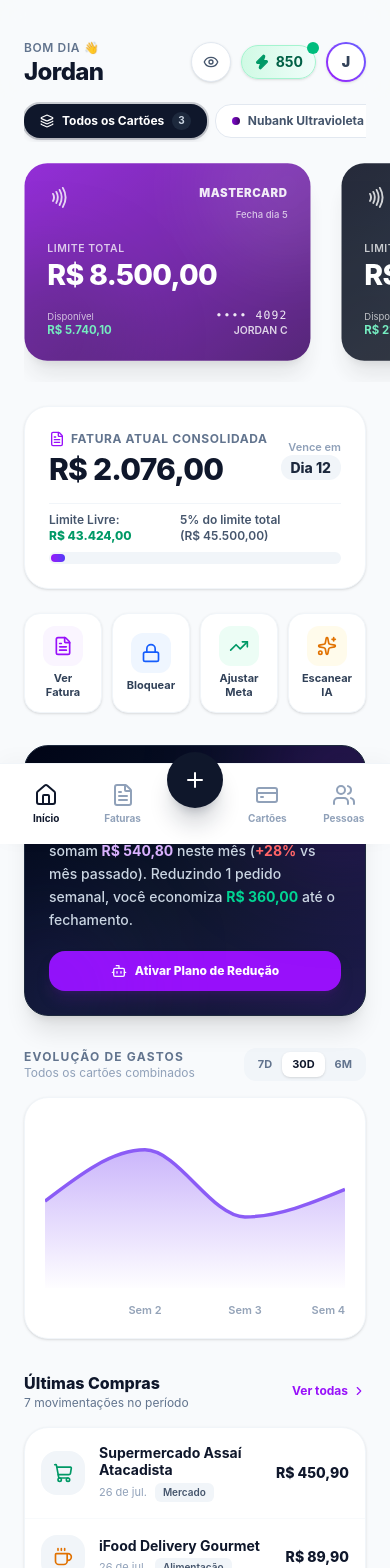
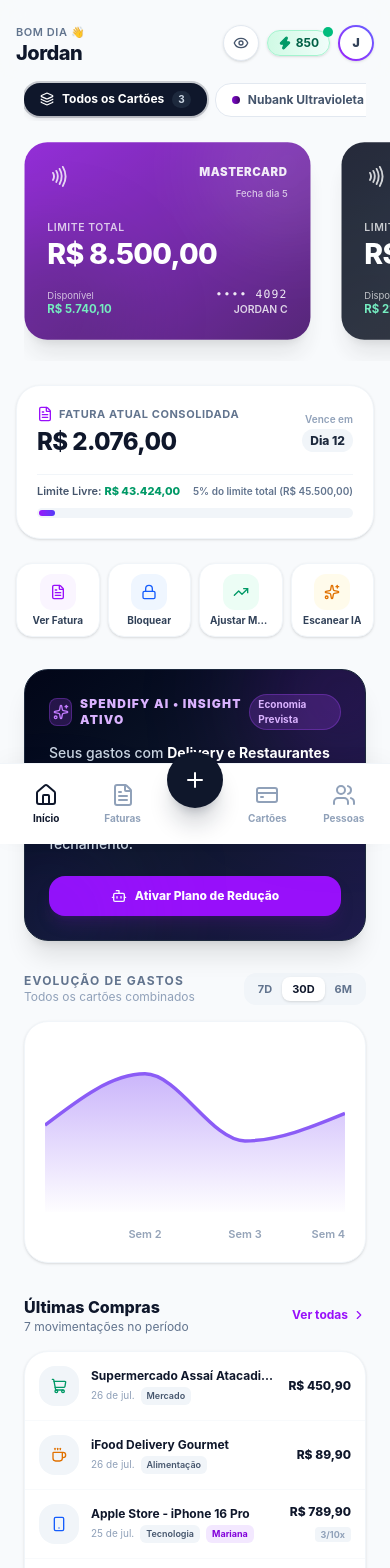
Before and after one commit to J-alvesc/spendify_app, a React (Vite) app: page /dashboard in a window 390 px wide. Shown: the top 1568 px of the page. Built offline with nearby package versions, Linux system fonts and the light colour scheme; no server answers.

Commit message:
fix(mobile): optimize mobile-first typography and responsiveness across layout, dashboard, and invoices

```diff
--- a/src/components/layout/Layout.tsx
+++ b/src/components/layout/Layout.tsx
@@ -66,20 +66,20 @@
   return (
     <div className="min-h-screen bg-slate-50 text-slate-900 pb-24 relative selection:bg-purple-200">
       {/* Header Global */}
-      <header className="px-6 pt-10 pb-4 flex items-center justify-between sticky top-0 bg-slate-50/80 backdrop-blur-md z-30">
-        <div>
-          <p className="text-xs text-slate-500 font-semibold uppercase tracking-wider mb-1">
+      <header className="px-4 sm:px-6 pt-6 sm:pt-10 pb-4 flex items-center justify-between sticky top-0 bg-slate-50/80 backdrop-blur-md z-30">
+        <div className="min-w-0 pr-2">
+          <p className="text-[11px] sm:text-xs text-slate-500 font-semibold uppercase tracking-wider mb-0.5 sm:mb-1">
             Bom dia 👋
           </p>
-          <h1 className="text-2xl font-extrabold text-slate-900 tracking-tight leading-none">
+          <h1 className="text-xl sm:text-2xl font-extrabold text-slate-900 tracking-tight leading-none truncate">
             {profile?.name?.split(" ")[0] || "Jordan"}
           </h1>
         </div>
-        <div className="flex items-center gap-2.5">
+        <div className="flex items-center gap-2 shrink-0">
           {/* Botão de Ocultar/Exibir Valores */}
           <button
             onClick={toggleHideValues}
-            className="w-10 h-10 rounded-full bg-white border border-slate-200 shadow-sm flex items-center justify-center text-slate-600 hover:text-slate-900 hover:bg-slate-100 transition-all active:scale-95"
+            className="w-9 h-9 sm:w-10 sm:h-10 rounded-full bg-white border border-slate-200 shadow-sm flex items-center justify-center text-slate-600 hover:text-slate-900 hover:bg-slate-100 transition-all active:scale-95"
             title={hideValues ? "Mostrar valores" : "Ocultar valores"}
             aria-label={hideValues ? "Mostrar valores" : "Ocultar valores"}
           >
@@ -92,23 +92,23 @@
 
           {/* Badge de Score Financeiro */}
           <div
-            className={`bg-gradient-to-r ${theme.wrapper} border px-3 py-1.5 rounded-full flex items-center gap-1.5 shadow-sm relative group cursor-pointer transition-transform duration-200 active:scale-95`}
+            className={`bg-gradient-to-r ${theme.wrapper} border px-2.5 sm:px-3 py-1 sm:py-1.5 rounded-full flex items-center gap-1 sm:gap-1.5 shadow-sm relative group cursor-pointer transition-transform duration-200 active:scale-95`}
             title="Seu Spendify Score de crédito e saúde financeira"
           >
-            <div className="absolute -top-1 -right-1 flex h-3 w-3">
+            <div className="absolute -top-1 -right-1 flex h-2.5 w-2.5 sm:h-3 sm:w-3">
               <span
                 className={`animate-ping absolute inline-flex h-full w-full rounded-full ${theme.pingBg} opacity-75`}
               ></span>
               <span
-                className={`relative inline-flex rounded-full h-3 w-3 ${theme.dotBg}`}
+                className={`relative inline-flex rounded-full h-2.5 w-2.5 sm:h-3 sm:w-3 ${theme.dotBg}`}
               ></span>
             </div>
-            <Zap className={`w-4 h-4 ${theme.icon}`} />
-            <span className={`text-sm font-bold ${theme.text}`}>{score}</span>
+            <Zap className={`w-3.5 h-3.5 sm:w-4 sm:h-4 ${theme.icon}`} />
+            <span className={`text-xs sm:text-sm font-bold ${theme.text}`}>{score}</span>
           </div>
 
           {/* Avatar com Borda */}
-          <div className="w-10 h-10 rounded-full bg-gradient-to-tr from-purple-600 to-indigo-500 p-[2px] shadow-sm">
+          <div className="w-9 h-9 sm:w-10 sm:h-10 rounded-full bg-gradient-to-tr from-purple-600 to-indigo-500 p-[2px] shadow-sm shrink-0">
             <div className="w-full h-full rounded-full bg-white overflow-hidden flex items-center justify-center">
               {profile?.avatar_url ? (
                 <img
@@ -117,7 +117,7 @@
                   className="w-full h-full object-cover"
                 />
               ) : (
-                <span className="text-sm font-black text-slate-700">
+                <span className="text-xs sm:text-sm font-black text-slate-700">
                   {profile?.name?.charAt(0) || "J"}
                 </span>
               )}
--- a/src/features/dashboard/DashboardFeature.tsx
+++ b/src/features/dashboard/DashboardFeature.tsx
@@ -383,28 +383,28 @@
       </section>
 
       {/* 3. RESUMO INTELIGENTE: FATURA + BARRA DE COMPROMETIMENTO */}
-      <section className="px-6 mb-6">
-        <div className="bg-white rounded-3xl p-6 shadow-sm border border-slate-100">
-          <div className="flex items-center justify-between mb-4">
-            <div>
+      <section className="px-4 sm:px-6 mb-6">
+        <div className="bg-white rounded-3xl p-5 sm:p-6 shadow-sm border border-slate-100">
+          <div className="flex items-center justify-between mb-4 gap-2">
+            <div className="min-w-0">
               <div className="flex items-center gap-1.5 text-slate-500 mb-1">
-                <FileText className="w-4 h-4 text-purple-600" />
-                <p className="text-xs font-bold uppercase tracking-wider">
+                <FileText className="w-4 h-4 text-purple-600 shrink-0" />
+                <p className="text-[11px] sm:text-xs font-bold uppercase tracking-wider truncate">
                   {currentCard
                     ? `Fatura • ${currentCard.bank_name || currentCard.brand}`
                     : "Fatura Atual Consolidada"}
                 </p>
               </div>
-              <h3 className="text-3xl font-extrabold text-slate-900 tracking-tight">
+              <h3 className="text-2xl sm:text-3xl font-extrabold text-slate-900 tracking-tight truncate">
                 {formatPrivate(metrics.invoice, formatCurrency)}
               </h3>
             </div>
 
-            <div className="text-right">
-              <span className="text-[11px] font-semibold text-slate-400 block">
+            <div className="text-right shrink-0">
+              <span className="text-[10px] sm:text-[11px] font-semibold text-slate-400 block">
                 Vence em
               </span>
-              <span className="text-sm font-extrabold text-slate-800 bg-slate-100 px-2.5 py-1 rounded-xl">
+              <span className="text-xs sm:text-sm font-extrabold text-slate-800 bg-slate-100 px-2 sm:px-2.5 py-1 rounded-xl whitespace-nowrap">
                 Dia {metrics.dueDay}
               </span>
             </div>
@@ -412,20 +412,20 @@
 
           {/* Barra de Progresso do Limite Comprometido */}
           <div className="space-y-2 pt-2 border-t border-slate-100">
-            <div className="flex justify-between text-xs font-semibold text-slate-600">
-              <span>
+            <div className="flex justify-between items-center text-[11px] sm:text-xs font-semibold text-slate-600 gap-2">
+              <span className="truncate">
                 Limite Livre:{" "}
                 <strong className="text-emerald-600 font-extrabold">
                   {formatPrivate(metrics.available, formatCurrency)}
                 </strong>
               </span>
-              <span>
+              <span className="shrink-0 text-[10px] sm:text-xs text-slate-500">
                 {metrics.percentUsed}% do limite total (
                 {formatPrivate(metrics.totalLimit, formatCurrency)})
               </span>
             </div>
 
-            <div className="w-full bg-slate-100 rounded-full h-3 overflow-hidden p-0.5">
+            <div className="w-full bg-slate-100 rounded-full h-2.5 sm:h-3 overflow-hidden p-0.5">
               <div
                 className={`h-full rounded-full transition-all duration-500 ${
                   metrics.percentUsed > 85
@@ -442,18 +442,18 @@
       </section>
 
       {/* 4. QUICK ACTION CHIPS (ATALHOS ERGONÔMICOS) */}
-      <section className="px-6 mb-8">
-        <div className="grid grid-cols-4 gap-2.5">
+      <section className="px-4 sm:px-6 mb-8">
+        <div className="grid grid-cols-4 gap-2 sm:gap-2.5">
           <button
             onClick={() =>
               alert("Direcionando para o detalhamento da fatura...")
             }
-            className="flex flex-col items-center justify-center p-3 bg-white hover:bg-slate-50 border border-slate-100 rounded-2xl shadow-sm transition-all active:scale-95 group cursor-pointer"
+            className="flex flex-col items-center justify-center p-2.5 sm:p-3 bg-white hover:bg-slate-50 border border-slate-100 rounded-2xl shadow-sm transition-all active:scale-95 group cursor-pointer"
           >
-            <div className="w-10 h-10 rounded-xl bg-purple-50 text-purple-600 flex items-center justify-center mb-1.5 group-hover:scale-110 transition-transform">
-              <FileText className="w-5 h-5" />
+            <div className="w-9 h-9 sm:w-10 sm:h-10 rounded-xl bg-purple-50 text-purple-600 flex items-center justify-center mb-1 sm:mb-1.5 group-hover:scale-110 transition-transform">
+              <FileText className="w-4 h-4 sm:w-5 sm:h-5" />
             </div>
-            <span className="text-[11px] font-bold text-slate-700 text-center leading-tight">
+            <span className="text-[10px] sm:text-[11px] font-bold text-slate-700 text-center leading-tight truncate max-w-full">
               Ver Fatura
             </span>
           </button>
@@ -466,12 +466,12 @@
                 toggleLock(cards[0].id);
               }
             }}
-            className="flex flex-col items-center justify-center p-3 bg-white hover:bg-slate-50 border border-slate-100 rounded-2xl shadow-sm transition-all active:scale-95 group cursor-pointer"
+            className="flex flex-col items-center justify-center p-2.5 sm:p-3 bg-white hover:bg-slate-50 border border-slate-100 rounded-2xl shadow-sm transition-all active:scale-95 group cursor-pointer"
           >
-            <div className="w-10 h-10 rounded-xl bg-blue-50 text-blue-600 flex items-center justify-center mb-1.5 group-hover:scale-110 transition-transform">
-              <Lock className="w-5 h-5" />
+            <div className="w-9 h-9 sm:w-10 sm:h-10 rounded-xl bg-blue-50 text-blue-600 flex items-center justify-center mb-1 sm:mb-1.5 group-hover:scale-110 transition-transform">
+              <Lock className="w-4 h-4 sm:w-5 sm:h-5" />
             </div>
-            <span className="text-[11px] font-bold text-slate-700 text-center leading-tight">
+            <span className="text-[10px] sm:text-[11px] font-bold text-slate-700 text-center leading-tight truncate max-w-full">
               {currentCard && isCardLocked[currentCard.id]
                 ? "Desbloquear"
                 : "Bloquear"}
@@ -480,12 +480,12 @@
 
           <button
             onClick={() => setIsNewGoalModalOpen(true)}
-            className="flex flex-col items-center justify-center p-3 bg-white hover:bg-slate-50 border border-slate-100 rounded-2xl shadow-sm transition-all active:scale-95 group cursor-pointer"
+            className="flex flex-col items-center justify-center p-2.5 sm:p-3 bg-white hover:bg-slate-50 border border-slate-100 rounded-2xl shadow-sm transition-all active:scale-95 group cursor-pointer"
           >
-            <div className="w-10 h-10 rounded-xl bg-emerald-50 text-emerald-600 flex items-center justify-center mb-1.5 group-hover:scale-110 transition-transform">
-              <TrendingUp className="w-5 h-5" />
+            <div className="w-9 h-9 sm:w-10 sm:h-10 rounded-xl bg-emerald-50 text-emerald-600 flex items-center justify-center mb-1 sm:mb-1.5 group-hover:scale-110 transition-transform">
+              <TrendingUp className="w-4 h-4 sm:w-5 sm:h-5" />
             </div>
-            <span className="text-[11px] font-bold text-slate-700 text-center leading-tight">
+            <span className="text-[10px] sm:text-[11px] font-bold text-slate-700 text-center leading-tight truncate max-w-full">
               Ajustar Meta
             </span>
           </button>
@@ -494,12 +494,12 @@
             onClick={() =>
               alert("Leitor de Cupons e Comprovantes com IA (Em Breve)")
             }
-            className="flex flex-col items-center justify-center p-3 bg-white hover:bg-slate-50 border border-slate-100 rounded-2xl shadow-sm transition-all active:scale-95 group cursor-pointer"
+            className="flex flex-col items-center justify-center p-2.5 sm:p-3 bg-white hover:bg-slate-50 border border-slate-100 rounded-2xl shadow-sm transition-all active:scale-95 group cursor-pointer"
           >
-            <div className="w-10 h-10 rounded-xl bg-amber-50 text-amber-600 flex items-center justify-center mb-1.5 group-hover:scale-110 transition-transform">
-              <Sparkles className="w-5 h-5" />
+            <div className="w-9 h-9 sm:w-10 sm:h-10 rounded-xl bg-amber-50 text-amber-600 flex items-center justify-center mb-1 sm:mb-1.5 group-hover:scale-110 transition-transform">
+              <Sparkles className="w-4 h-4 sm:w-5 sm:h-5" />
             </div>
-            <span className="text-[11px] font-bold text-slate-700 text-center leading-tight">
+            <span className="text-[10px] sm:text-[11px] font-bold text-slate-700 text-center leading-tight truncate max-w-full">
               Escanear IA
             </span>
           </button>
@@ -690,30 +690,30 @@
             filteredTransactions.slice(0, 6).map((tx) => (
               <div
                 key={tx.id}
-                className="flex items-center justify-between p-4 hover:bg-slate-50/80 transition-colors"
+                className="flex items-center justify-between p-3.5 sm:p-4 hover:bg-slate-50/80 transition-colors gap-3"
               >
-                <div className="flex items-center gap-3.5">
-                  <div className="w-11 h-11 rounded-2xl bg-slate-100 flex items-center justify-center text-slate-600 shrink-0">
+                <div className="flex items-center gap-3 min-w-0">
+                  <div className="w-10 h-10 sm:w-11 sm:h-11 rounded-2xl bg-slate-100 flex items-center justify-center text-slate-600 shrink-0">
                     {tx.category.toLowerCase().includes("mercado") ? (
-                      <ShoppingCart className="w-5 h-5 text-emerald-600" />
+                      <ShoppingCart className="w-4 h-4 sm:w-5 sm:h-5 text-emerald-600" />
                     ) : tx.category.toLowerCase().includes("alimentação") ? (
-                      <Coffee className="w-5 h-5 text-amber-600" />
+                      <Coffee className="w-4 h-4 sm:w-5 sm:h-5 text-amber-600" />
                     ) : tx.category.toLowerCase().includes("streaming") ||
                       tx.category.toLowerCase().includes("lazer") ? (
-                      <Tv className="w-5 h-5 text-indigo-600" />
+                      <Tv className="w-4 h-4 sm:w-5 sm:h-5 text-indigo-600" />
                     ) : tx.category.toLowerCase().includes("tecnologia") ? (
-                      <Smartphone className="w-5 h-5 text-blue-600" />
+                      <Smartphone className="w-4 h-4 sm:w-5 sm:h-5 text-blue-600" />
                     ) : (
-                      <Tag className="w-5 h-5 text-slate-600" />
+                      <Tag className="w-4 h-4 sm:w-5 sm:h-5 text-slate-600" />
                     )}
                   </div>
 
-                  <div>
-                    <p className="font-bold text-sm text-slate-900 leading-tight">
+                  <div className="min-w-0">
+                    <p className="font-bold text-xs sm:text-sm text-slate-900 leading-tight truncate">
                       {tx.description}
                     </p>
-                    <div className="flex items-center gap-2 mt-1">
-                      <span className="text-[11px] text-slate-400">
+                    <div className="flex items-center gap-1.5 sm:gap-2 mt-1 flex-wrap">
+                      <span className="text-[10px] sm:text-[11px] text-slate-400 shrink-0">
                         {tx.date
                           ? new Date(tx.date + "T12:00:00Z").toLocaleDateString(
                               "pt-BR",
@@ -721,11 +721,11 @@
                             )
                           : "Hoje"}
                       </span>
-                      <span className="text-[10px] bg-slate-100 text-slate-600 font-semibold px-2 py-0.5 rounded-md">
+                      <span className="text-[9px] sm:text-[10px] bg-slate-100 text-slate-600 font-semibold px-1.5 sm:px-2 py-0.5 rounded-md truncate max-w-[110px]">
                         {tx.category}
                       </span>
                       {tx.buyer_name && tx.buyer_name !== "Jordan" && (
-                        <span className="text-[10px] bg-purple-100 text-purple-700 font-bold px-1.5 py-0.5 rounded-md">
+                        <span className="text-[9px] sm:text-[10px] bg-purple-100 text-purple-700 font-bold px-1.5 py-0.5 rounded-md truncate max-w-[90px]">
                           {tx.buyer_name}
                         </span>
                       )}
@@ -733,12 +733,12 @@
                   </div>
                 </div>
 
-                <div className="text-right">
-                  <p className="font-extrabold text-sm text-slate-900">
+                <div className="text-right shrink-0">
+                  <p className="font-extrabold text-xs sm:text-sm text-slate-900 whitespace-nowrap">
                     {formatPrivate(tx.amount, formatCurrency)}
                   </p>
                   {tx.installments > 1 && (
-                    <span className="text-[10px] font-bold text-slate-400 bg-slate-100 px-1.5 py-0.5 rounded">
+                    <span className="text-[9px] sm:text-[10px] font-bold text-slate-400 bg-slate-100 px-1.5 py-0.5 rounded">
                       {tx.current_installment
                         ? `${tx.current_installment}/${tx.installments}x`
                         : `${tx.installments}x`}
```
Also changed, not shown: src/pages/Invoices.tsx (+25 -25 lines).
